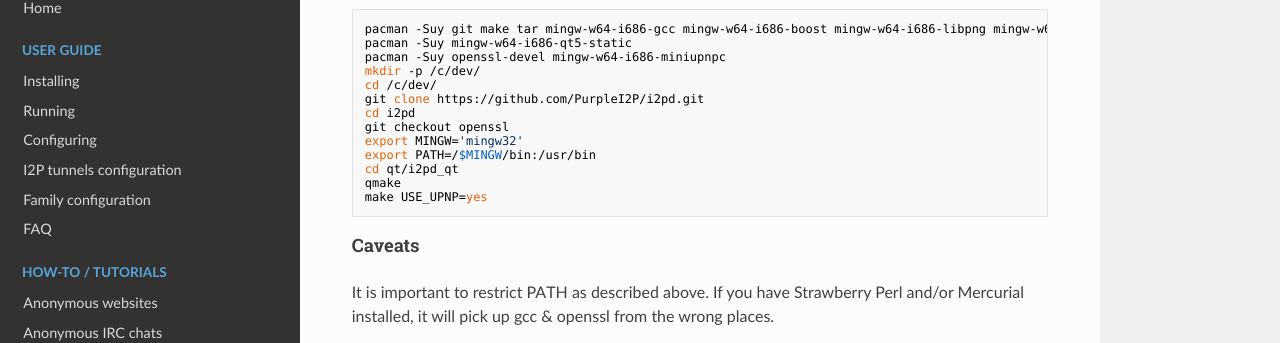
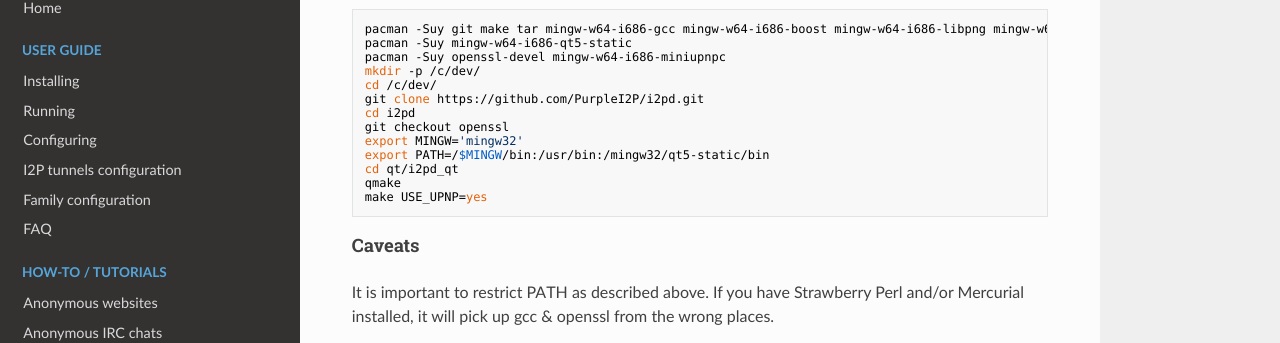
Before and after one commit to PurpleI2P/i2pd_docs_en, an MkDocs documentation site: the page built from docs/devs/building/qt-desktop-gui.md, in a window 1280 px wide and 900 px high, scrolled down 547 px. Shown: the part 112-455 px from the top of the window. Built offline with MkDocs 1.6.1, drawn with Linux system fonts in a browser that asks for light colours; nearby versions of some CDN libraries; old or Windows-style settings are respelled for this version of MkDocs.

Commit message:
Update qt-desktop-gui.md

```diff
--- a/docs/devs/building/qt-desktop-gui.md
+++ b/docs/devs/building/qt-desktop-gui.md
@@ -35,7 +35,7 @@ git clone https://github.com/PurpleI2P/i2pd.git
 cd i2pd
 git checkout openssl
 export MINGW='mingw32'
-export PATH=/$MINGW/bin:/usr/bin
+export PATH=/$MINGW/bin:/usr/bin:/mingw32/qt5-static/bin
 cd qt/i2pd_qt
 qmake
 make USE_UPNP=yes
```
